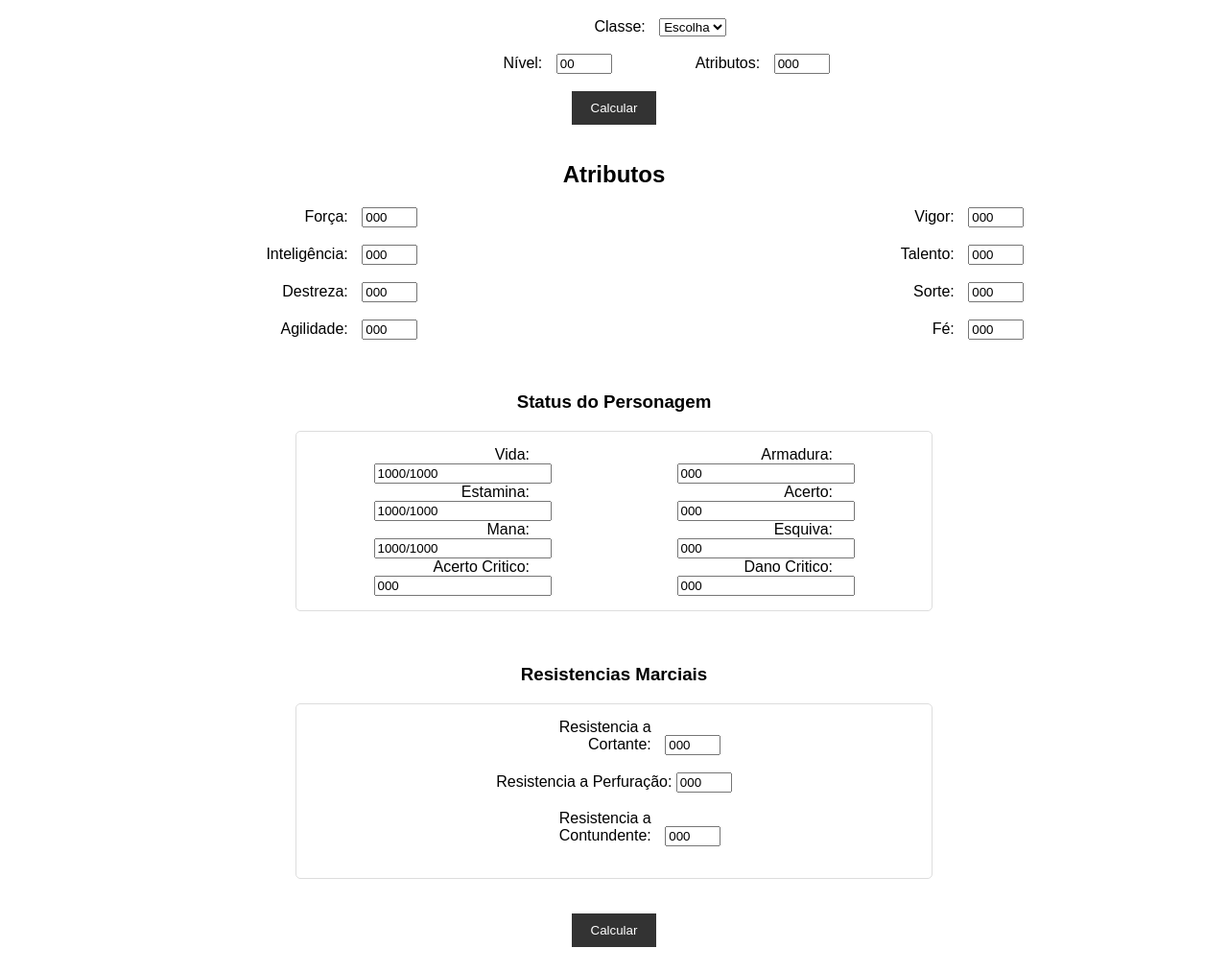
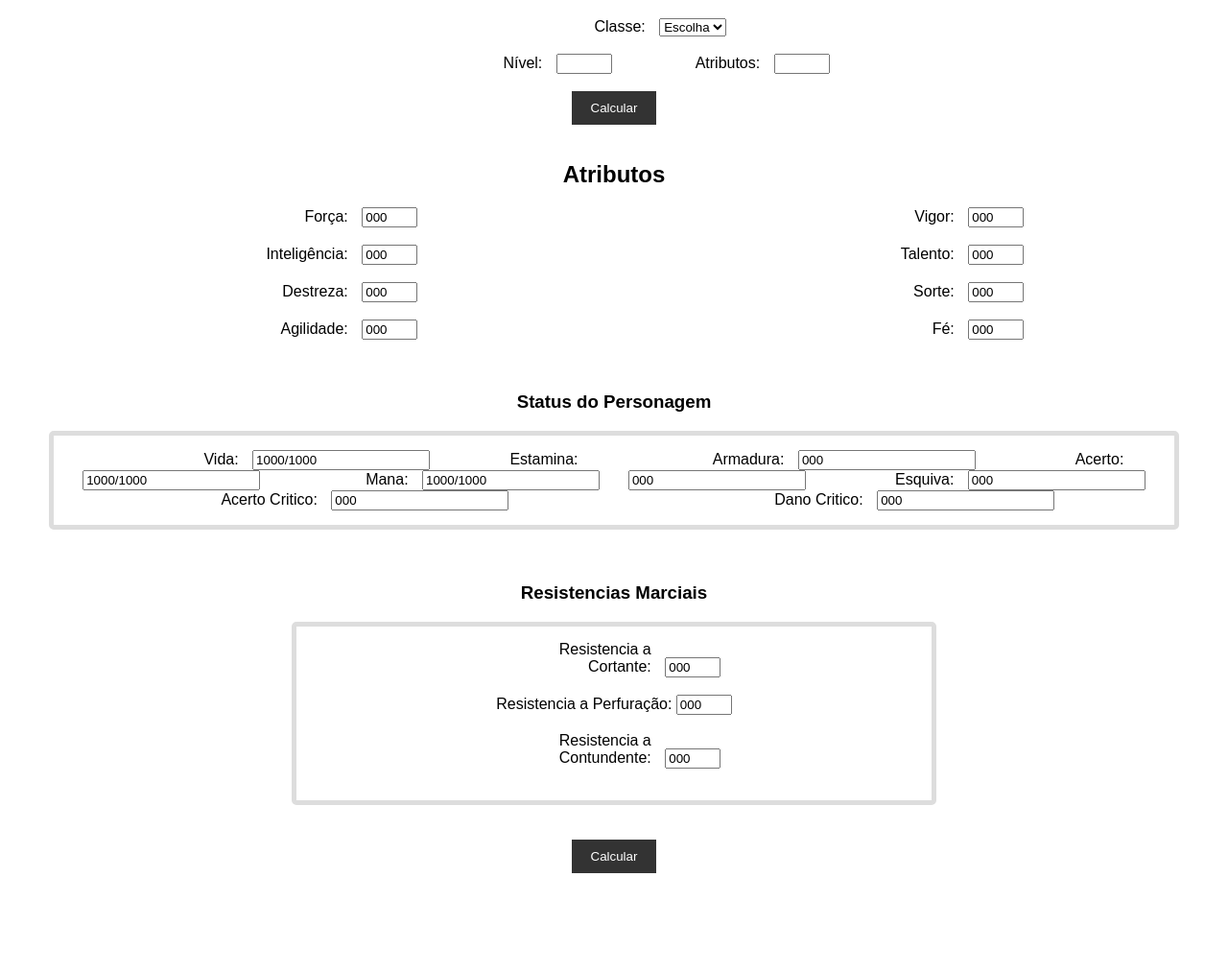
Before and after one commit to uraxyma/Projeto-Calculadora-de-Builds, a plain HTML site: page index.html in a window 1280 px wide. Shown: the part 61-1074 px from the top of the page at 96% size. After the commit the page ends 997 px from the top, so only its background shows below. Drawn offline with Linux system fonts and the light colour scheme; a script that the page names is missing.

```diff
--- a/index.html
+++ b/index.html
@@ -24,13 +24,13 @@
         ================== Inicio Nível do personagem
     -->
     <label for="nivel">Nível:</label>
-    <input type="number" id="nivel" min="0" max="75" value="00">
+    <input type="number" id="nivel" min="0" max="75">
 
     <!--
         ================== Inicio Atributos Restantes
     -->
-    <label for="atributos-restantes">Atributos:</label>
-    <input type="number" id="atributos" min="0" max="225" value="000">
+    <label for="restantes">Atributos:</label>
+    <input type="number" id="restantes" min="0" max="225">
     <br><br>
     <!--
         ================== Botão Calcular
--- a/scripts/scripts.js
+++ b/scripts/scripts.js
@@ -0,0 +1,5 @@
+// === variaveis constantes
+
+// === variaveis globais
+
+// === === === funcções === === ===
--- a/styles/styles.css
+++ b/styles/styles.css
@@ -37,21 +37,20 @@ button {
 }
 
 .containerAtributos {
-
     display: flex;
 }
 
 .containerStatus {
-    border: 1px solid #ddd;
+    border: 5px solid #ddd;
     border-radius: 5px;
     padding: 15px;
     margin: 0 auto;
-    width: 50%; /* editar depois */
+    width: 90%; /* editar depois */
     display: flex;
 }
 
 .containerResistencia {
-    border: 1px solid #ddd;
+    border: 5px solid #ddd;
     border-radius: 5px;
     padding: 15px;
     margin: 0 auto;
```
